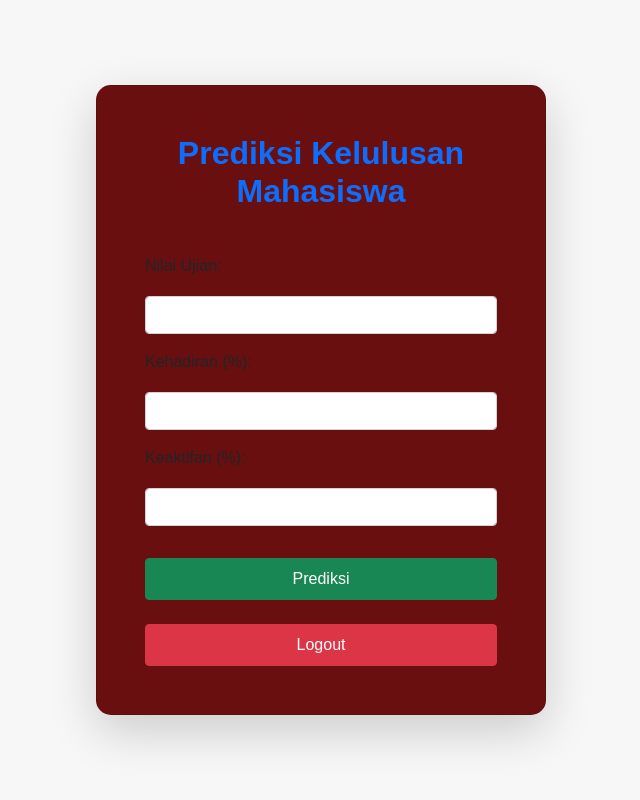
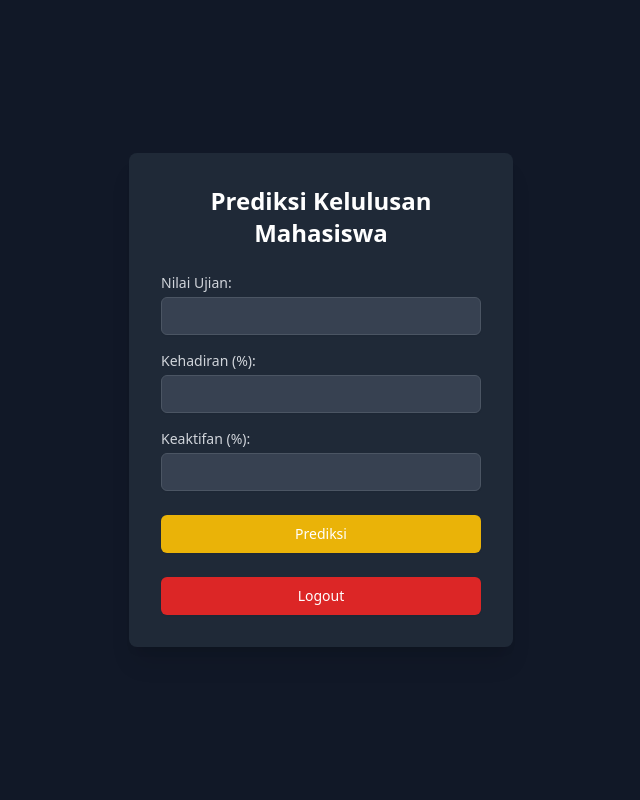
Before and after one commit to rizaledc/PASD-Kelompok-WeCan, a Flask app: page / in a window 1280 px wide. Shown: the whole page, without its empty margins (319-959 px from the left). Run offline with Flask 3, Linux system fonts and the light colour scheme; the visitor is signed in with stand-in values (Sample User, id 1); some libraries are stand-ins or nearby versions.

Commit message:
Ini masih ada error, mau nyimpan aja

```diff
--- a/app/__init__.py
+++ b/app/__init__.py
@@ -7,7 +7,7 @@ app = Flask(__name__)
 
 # Konfigurasi aplikasi
 app.config['SECRET_KEY'] = 'fe970610e1010e493d1ac97d9cc31d6a9dba47a90ae9e6a1'  # Ganti dengan secret key yang lebih kuat
-app.config['SQLALCHEMY_DATABASE_URI'] = 'postgresql://postgres:RizalGanteng@localhost/flaskdb'  # Sesuaikan dengan kredensial database Anda
+app.config['SQLALCHEMY_DATABASE_URI'] = 'postgresql://neondb_owner:npg_JiGIqv3O9hXs@ep-silent-cloud-a1ss36i2-pooler.ap-southeast-1.aws.neon.tech/neondb?sslmode=require'  # Sesuaikan dengan kredensial database Anda
 app.config['SQLALCHEMY_TRACK_MODIFICATIONS'] = False
 app.config['DEBUG'] = True
 
--- a/app/static/css/style.css
+++ b/app/static/css/style.css
@@ -1,7 +1,7 @@
 /* Global Styles */
 body {
     font-family: 'Arial', sans-serif;
-    background-color: #BF131D; /* Merah utama */
+    background-color: #BF131D; /* Warna merah gelap untuk latar belakang */
     margin: 0;
     padding: 0;
 }
@@ -11,6 +11,8 @@ body {
     background-color: #6A0F0F; /* Merah gelap untuk card */
     border-radius: 15px; /* Membulatkan sudut */
     box-shadow: 0 4px 8px rgba(0, 0, 0, 0.1); /* Bayangan pada card */
+    width: 100%;
+    max-width: 450px;
 }
 
 /* Heading Styles */
@@ -65,15 +67,19 @@ a:hover {
     text-decoration: underline;
 }
 
-/* Form Styles */
-form {
-    margin-top: 20px;
-}
-
-/* Paragraph and Text Styles */
+/* Teks untuk 'Belum punya akun?' */
 p {
     text-align: center;
     margin-top: 15px;
+    color: #FFFFFF; /* Teks putih untuk kalimat 'Belum punya akun?' */
+}
+
+p a {
+    color: #FFC107; /* Warna kuning untuk link 'Daftar disini' */
+}
+
+p a:hover {
+    text-decoration: underline;
 }
 
 /* Container (Centering the Form) */
--- a/app/templates/index.html
+++ b/app/templates/index.html
@@ -1,48 +1,58 @@
 <!DOCTYPE html>
 <html lang="id">
+
 <head>
     <meta charset="UTF-8">
     <meta name="viewport" content="width=device-width, initial-scale=1.0">
     <title>Prediksi Kelulusan Mahasiswa</title>
-    <link href="https://cdn.jsdelivr.net/npm/bootstrap@5.1.3/dist/css/bootstrap.min.css" rel="stylesheet">
-    <link rel="stylesheet" href="{{ url_for('static', filename='css/style.css') }}">
+    <script src="https://cdn.tailwindcss.com"></script>
+    <style>
+        /* Optional: Add a dark background to the body */
+        body {
+            background-color: #1a202c; /* A dark shade, adjust as needed */
+        }
+    </style>
 </head>
-<body style="background-color: #f7f7f7;">
 
-    <div class="container d-flex justify-content-center align-items-center min-vh-100">
-        <div class="card p-5 shadow-lg" style="width: 100%; max-width: 450px; border-radius: 15px;">
-            <h1 class="text-center mb-4 text-primary">Prediksi Kelulusan Mahasiswa</h1>
+<body class="bg-gray-900 flex items-center justify-center min-h-screen p-4">
+    <div class="container mx-auto">
+        <div class="bg-gray-800 rounded-lg shadow-xl p-6 md:p-8 max-w-sm mx-auto w-full">
+            <h1 class="text-center text-2xl font-bold text-white mb-6">Prediksi Kelulusan Mahasiswa</h1>
+
             <form method="POST" action="{{ url_for('predict') }}">
-                <div class="mb-3">
-                    <label for="nilai_ujian" class="form-label">Nilai Ujian:</label>
-                    <input type="number" name="nilai_ujian" class="form-control" required>
+                <div class="mb-4">
+                    <label for="nilai_ujian" class="block text-sm font-medium text-gray-300 mb-1">Nilai Ujian:</label>
+                    <input type="number" name="nilai_ujian" class="block w-full px-3 py-2 border border-gray-600 rounded-md shadow-sm focus:outline-none focus:ring-yellow-500 focus:border-yellow-500 sm:text-sm bg-gray-700 text-white" required>
                 </div>
 
-                <div class="mb-3">
-                    <label for="kehadiran" class="form-label">Kehadiran (%):</label>
-                    <input type="number" name="kehadiran" class="form-control" required>
+                <div class="mb-4">
+                    <label for="kehadiran" class="block text-sm font-medium text-gray-300 mb-1">Kehadiran (%):</label>
+                    <input type="number" name="kehadiran" class="block w-full px-3 py-2 border border-gray-600 rounded-md shadow-sm focus:outline-none focus:ring-yellow-500 focus:border-yellow-500 sm:text-sm bg-gray-700 text-white" required>
                 </div>
 
-                <div class="mb-3">
-                    <label for="keaktifan" class="form-label">Keaktifan (%):</label>
-                    <input type="number" name="keaktifan" class="form-control" required>
+                <div class="mb-6">
+                    <label for="keaktifan" class="block text-sm font-medium text-gray-300 mb-1">Keaktifan (%):</label>
+                    <input type="number" name="keaktifan" class="block w-full px-3 py-2 border border-gray-600 rounded-md shadow-sm focus:outline-none focus:ring-yellow-500 focus:border-yellow-500 sm:text-sm bg-gray-700 text-white" required>
                 </div>
 
-                <button type="submit" class="btn btn-success w-100 py-2 mt-3">Prediksi</button>
+                <button type="submit" class="w-full flex justify-center py-2 px-4 border border-transparent rounded-md shadow-sm text-sm font-medium text-white bg-yellow-500 hover:bg-yellow-600 focus:outline-none focus:ring-2 focus:ring-offset-2 focus:ring-yellow-500">
+                    Prediksi
+                </button>
             </form>
 
             {% if result %}
-                <div class="alert alert-info mt-4 text-center">
-                    <strong>Hasil Prediksi: </strong>{{ result }}
-                </div>
+            <div class="mt-6 p-4 bg-blue-600 text-white rounded-md text-center">
+                <strong class="font-bold">Hasil Prediksi: </strong>{{ result }}
+            </div>
             {% endif %}
 
-            <form action="{{ url_for('logout') }}" method="POST" class="mt-4">
-                <button type="submit" class="btn btn-danger w-100 py-2">Logout</button>
+            <form action="{{ url_for('logout') }}" method="POST" class="mt-6">
+                <button type="submit" class="w-full flex justify-center py-2 px-4 border border-transparent rounded-md shadow-sm text-sm font-medium text-white bg-red-600 hover:bg-red-700 focus:outline-none focus:ring-2 focus:ring-offset-2 focus:ring-red-500">
+                    Logout
+                </button>
             </form>
         </div>
     </div>
+</body>
 
-    <script src="https://cdn.jsdelivr.net/npm/bootstrap@5.1.3/dist/js/bootstrap.bundle.min.js"></script>
-</body>
 </html>
--- a/app/templates/login.html
+++ b/app/templates/login.html
@@ -23,10 +23,12 @@
                     <input type="password" id="password" name="password" class="form-control" required>
                 </div>
 
-                <button type="submit" class="btn btn-light w-100 py-2">Login</button>
+                <!-- Tombol Login dengan ukuran lebih kecil -->
+                <button type="submit" class="btn btn-light w-100 py-2 mt-3">Login</button>
             </form>
 
-            <p class="mt-3 text-center text-warning">Belum punya akun? <a href="{{ url_for('register') }}" class="text-warning">Daftar disini</a></p>
+            <!-- Teks 'Belum punya akun?' dengan tautan 'Daftar disini' -->
+            <p class="mt-3 text-center text-light">Belum punya akun? <a href="{{ url_for('register') }}" class="text-warning">Daftar disini</a></p>
         </div>
     </div>
 
--- a/model_training/evaluate_model.py
+++ b/model_training/evaluate_model.py
@@ -16,6 +16,3 @@ def evaluate_model(model, X_test, y_test):
     print(f"Precision: {precision:.2f}")
     print(f"Recall: {recall:.2f}")
     print(f"F1 Score: {f1:.2f}")
-
-# Contoh pemakaian:
-# evaluate_model(model, X_test, y_test)
--- a/model_training/preprocess_data.py
+++ b/model_training/preprocess_data.py
@@ -8,7 +8,7 @@ def load_data(file_path):
 
 def preprocess_data(data):
     """Melakukan preprocessing pada data: membersihkan dan menormalkan data."""
-    # Menghapus data yang hilang (jika ada)
+    # Menghapus data yang hilang
     data = data.dropna()
 
     # Mengubah kolom 'Kelulusan' menjadi numerik (0 = Tidak Lulus, 1 = Lulus)
@@ -23,7 +23,3 @@ def preprocess_data(data):
     X_scaled = scaler.fit_transform(X)
 
     return X_scaled, y
-
-# Contoh pemakaian:
-# data = load_data('app/data/data_kelulusan_mahasiswa.csv')
-# X, y = preprocess_data(data)
--- a/model_training/utils.py
+++ b/model_training/utils.py
@@ -10,7 +10,3 @@ def load_model(filename):
     model = joblib.load(filename)
     print(f"Model telah dimuat dari {filename}")
     return model
-
-# Contoh pemakaian:
-# save_model(model, 'app/ml_model/model.pkl')
-# model = load_model('app/ml_model/model.pkl')
--- a/requirements.txt
+++ b/requirements.txt
@@ -1,4 +1,6 @@
+// filepath: c:\Prediksi-Kelulusan-TUP\PASD-Kelompok-WeCan\requirements.txt
 scikit-learn
 flask
 pandas
 joblib
+flask_sqlalchemy
--- a/run.py
+++ /dev/null
@@ -1,5 +0,0 @@
-from app import app  # Mengimpor aplikasi Flask dari app/__init__.py
-
-# Memulai aplikasi Flask
-if __name__ == '__main__':
-    app.run(debug=True)  # Menjalankan aplikasi dalam mode debug
```
Also changed, not shown: app/static/js/app.js (deleted), 1 other file.
